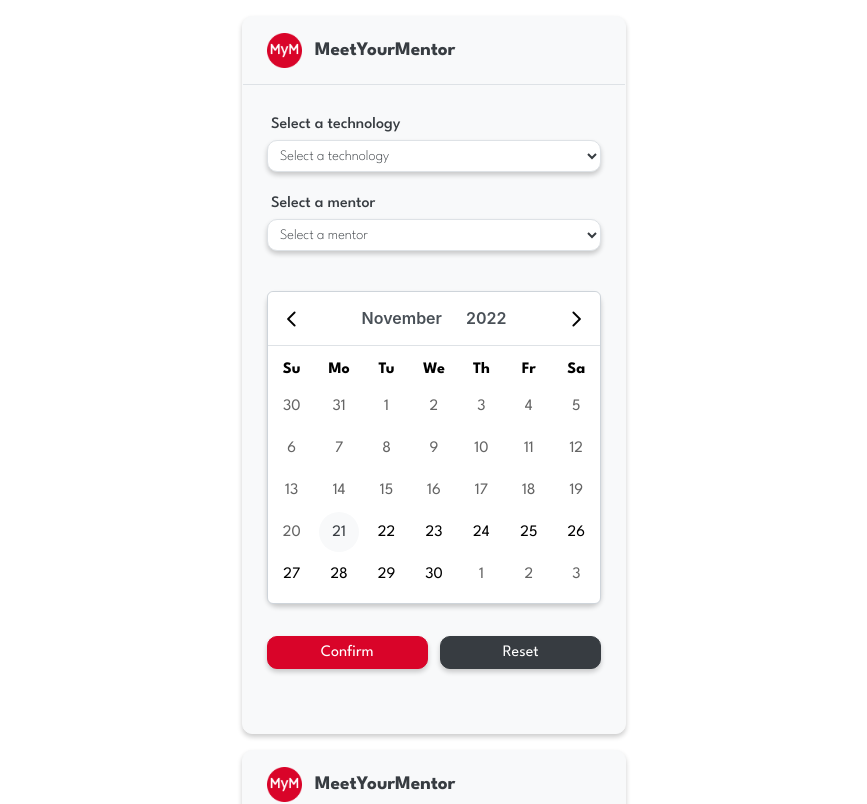
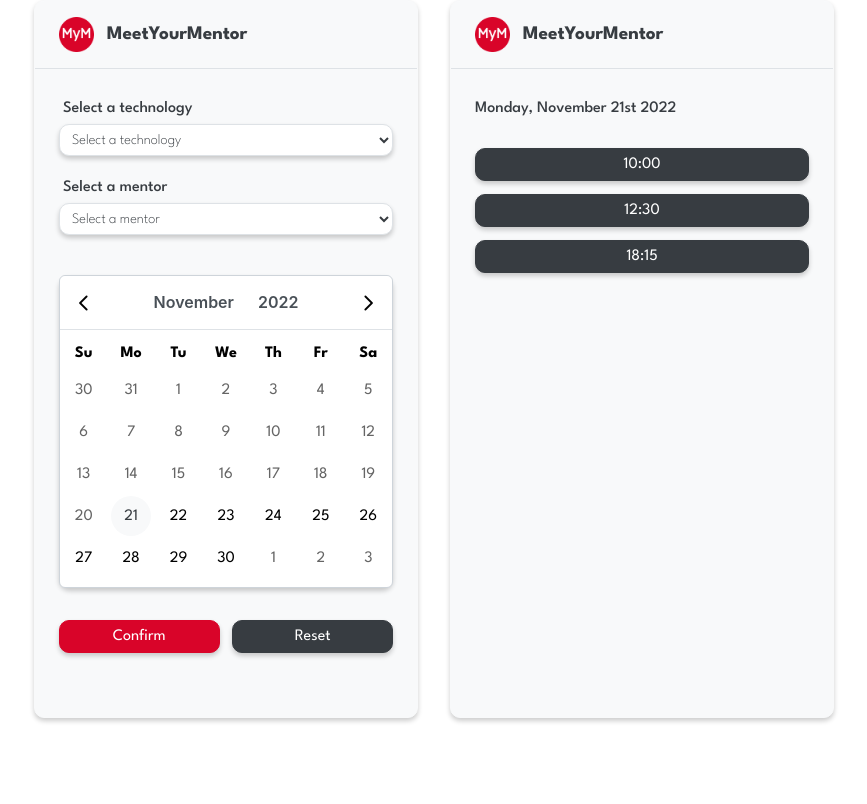
Before and after one commit to SaadiaELF/MeetYourBuddy, a React (Create React App) app: page / in a window 1280 px wide. Shown: the top 804 px of the page, without its empty margins (206-1073 px from the left). Built offline with nearby package versions, Linux system fonts and the light colour scheme.

Commit message:
Added root flex

```diff
--- a/src/App.css
+++ b/src/App.css
@@ -23,13 +23,17 @@
   font-family: var(--font-family);
 }
 
+#root {
+  display: flex;
+  flex-direction: column;
+  gap: 2rem;
+}
+
 /* Card */
 .card {
   display: flex;
   flex-direction: column;
-  width: 90%;
   padding: 0.5rem 0 2rem;
-  margin: 1rem auto;
   background-color: var(--bg-color);
   border: 1px solid var(--bg-color);
   border-radius: 10px;
@@ -193,6 +197,12 @@
 }
 
 @media screen and (min-width:600px) {
+  #root {
+    display: flex;
+    flex-direction: row;
+    justify-content: center;
+  }
+
   .card {
     width: 30%;
   }
```
